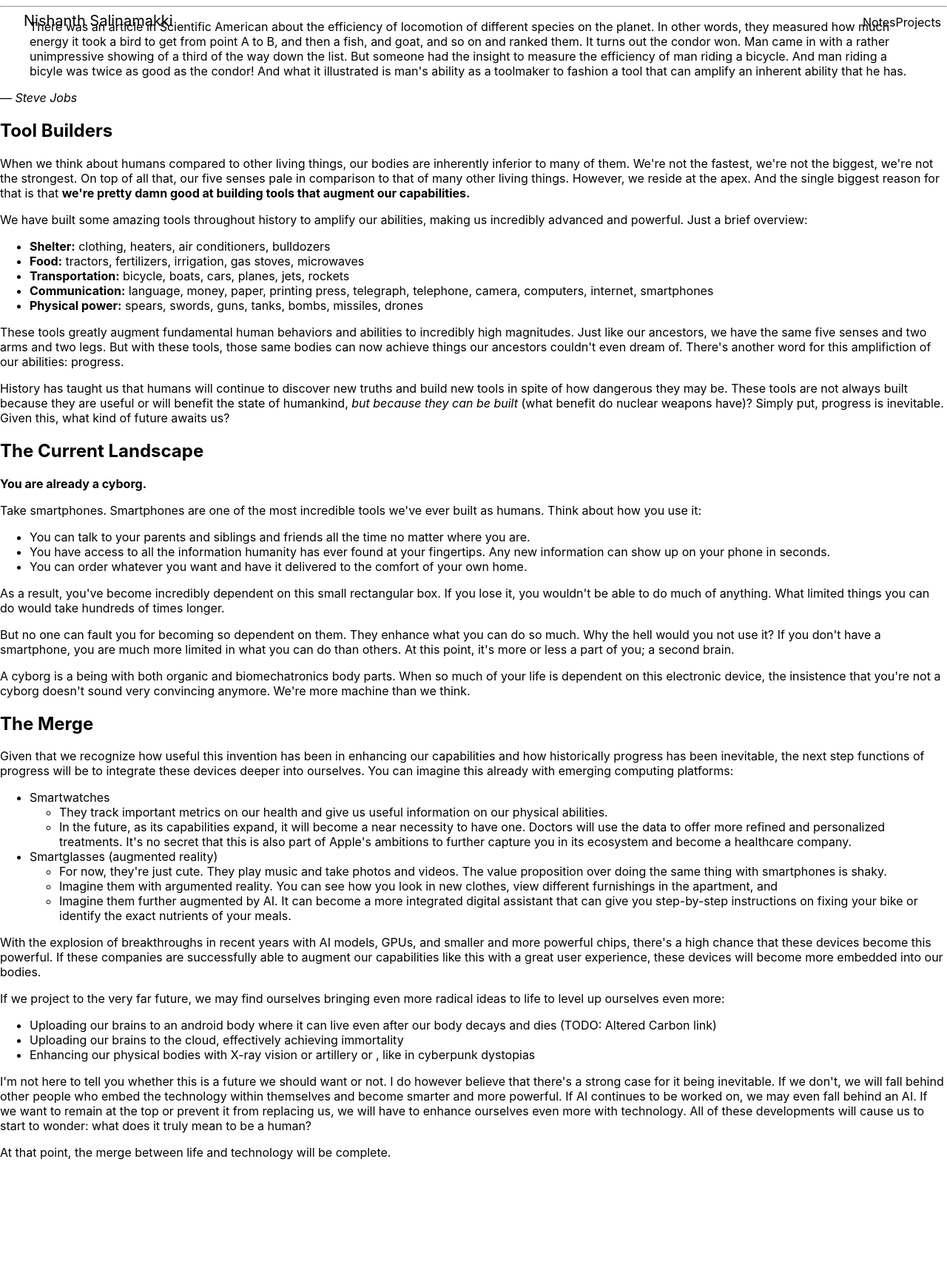
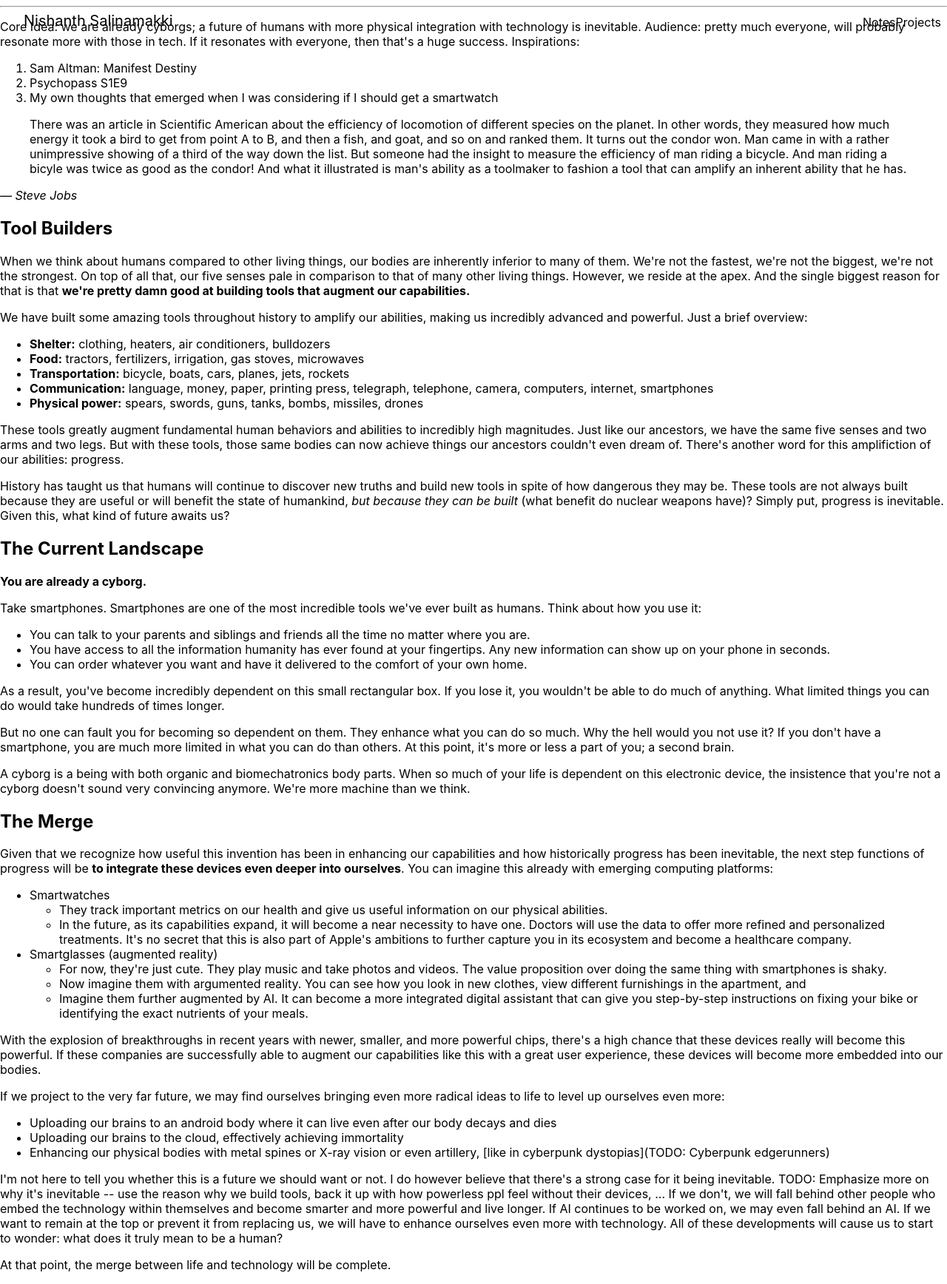
Before and after one commit to nishanthrs/personal-website, a Next.js app: page /drafts/themerge in a window 1280 px wide. Shown: the whole page at 74% size. Before the commit the page ends 1584 px from the top, so only its background shows below. Built offline with nearby package versions, Linux system fonts and the light colour scheme.

Commit message:
Added TODOs and made some edits to The Merge draft

```diff
--- a/pages/drafts/themerge.mdx
+++ b/pages/drafts/themerge.mdx
@@ -5,6 +5,13 @@ description: 'The future of humanity is cyberware: the merge of human consciousn
 time_to_read: '~5 minutes'
 post_image_path: '/problem_solving_note_img_2.png'
 ---
+
+Core Idea: we are already cyborgs; a future of humans with more physical integration with technology is inevitable.
+Audience: pretty much everyone, will probably resonate more with those in tech. If it resonates with everyone, then that's a huge success.
+Inspirations:
+1. [Sam Altman: Manifest Destiny](https://archive.ph/3FLF8)
+2. [Psychopass S1E9](https://animesuge.to/anime/psycho-pass-mpp/ep-9)
+3. My own thoughts that emerged when I was considering if I should get a smartwatch
 
 > There was an article in Scientific American about the efficiency of locomotion of different species on the planet.
 In other words, they measured how much energy it took a bird to get from point A to B, and then a fish, and goat, and so on and ranked them.
@@ -60,26 +67,28 @@ We're more machine than we think.
 ## The Merge
 
 Given that we recognize how useful this invention has been in enhancing our capabilities and how historically progress has been inevitable,
-the next step functions of progress will be to integrate these devices deeper into ourselves. You can imagine this already with emerging computing platforms:
+the next step functions of progress will be **to integrate these devices even deeper into ourselves**.
+You can imagine this already with emerging computing platforms:
 * Smartwatches
   * They track important metrics on our health and give us useful information on our physical abilities.
   * In the future, as its capabilities expand, it will become a near necessity to have one. Doctors will use the data to offer more refined and personalized treatments.
   It's no secret that this is also part of [Apple's ambitions to further capture you in its ecosystem and become a healthcare company](https://archive.ph/JOmTG).
 * Smartglasses (augmented reality)
   * For now, they're just cute. They play music and take photos and videos. The value proposition over doing the same thing with smartphones is shaky.
-  * Imagine them with argumented reality. You can see how you look in new clothes, view different furnishings in the apartment, and
-  * Imagine them further augmented by AI. It can become a more integrated digital assistant that can give you step-by-step instructions on fixing your bike or identify the exact nutrients of your meals.
+  * Now imagine them with argumented reality. You can see how you look in new clothes, view different furnishings in the apartment, and
+  * Imagine them further augmented by AI. It can become a more integrated digital assistant that can give you step-by-step instructions on fixing your bike or identifying the exact nutrients of your meals.
 
-With the explosion of breakthroughs in recent years with AI models, GPUs, and smaller and more powerful chips, there's a high chance that these devices become this powerful.
+With the explosion of breakthroughs in recent years with newer, smaller, and more powerful chips, there's a high chance that these devices really will become this powerful.
 If these companies are successfully able to augment our capabilities like this with a great user experience, these devices will become more embedded into our bodies.
 
 If we project to the very far future, we may find ourselves bringing even more radical ideas to life to level up ourselves even more:
-* Uploading our brains to an android body where it can live even after our body decays and dies (TODO: Altered Carbon link)
+* Uploading our brains to an android body where it can live even after our body decays and dies
 * [Uploading our brains to the cloud](https://en.wikipedia.org/wiki/Pantheon_(TV_series)), effectively achieving immortality
-* Enhancing our physical bodies with X-ray vision or artillery or , [like in cyberpunk dystopias]()
+* Enhancing our physical bodies with metal spines or X-ray vision or even artillery, [like in cyberpunk dystopias](TODO: Cyberpunk edgerunners)
 
 I'm not here to tell you whether this is a future we should want or not. I do however believe that there's a strong case for it being inevitable.
-If we don't, we will fall behind other people who embed the technology within themselves and become smarter and more powerful.
+TODO: Emphasize more on why it's inevitable -- use the reason why we build tools, back it up with how powerless ppl feel without their devices, ...
+If we don't, we will fall behind other people who embed the technology within themselves and become smarter and more powerful and live longer.
 If AI continues to be worked on, we may even fall behind an AI. If we want to remain at the top or prevent it from replacing us, we will have to enhance ourselves even more with technology.
 All of these developments will cause us to start to wonder: what does it truly mean to be a human?
 
```
